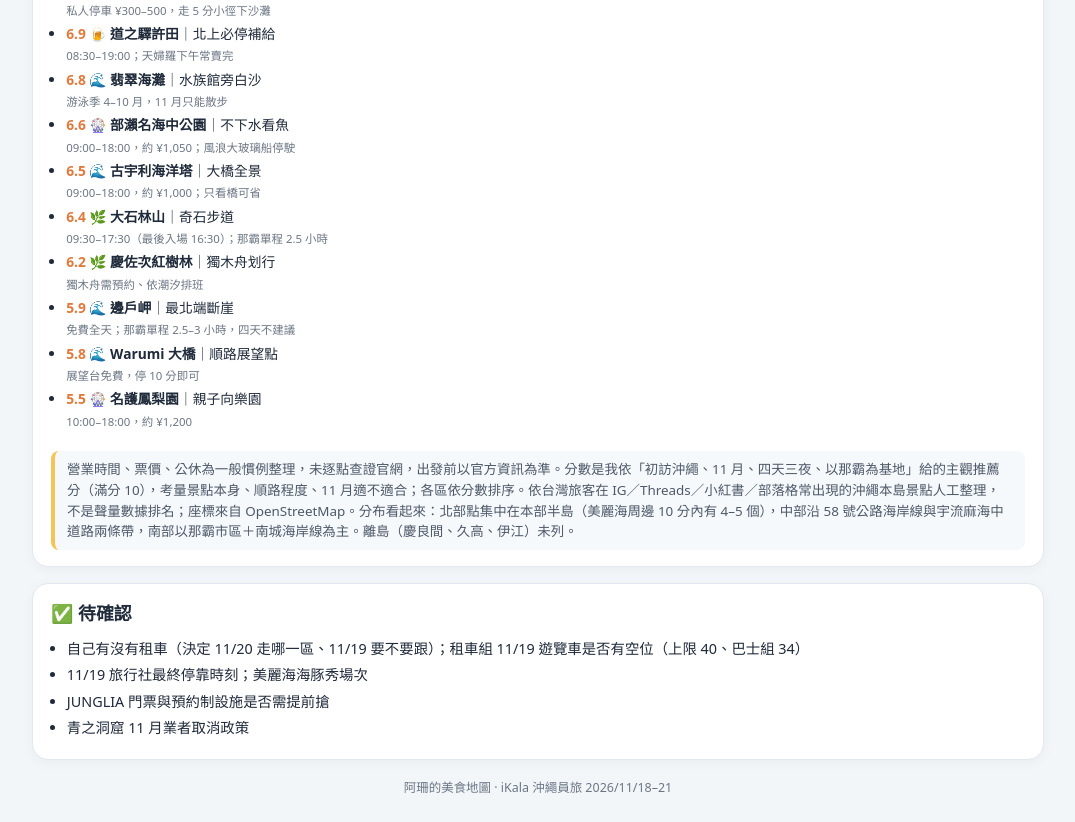
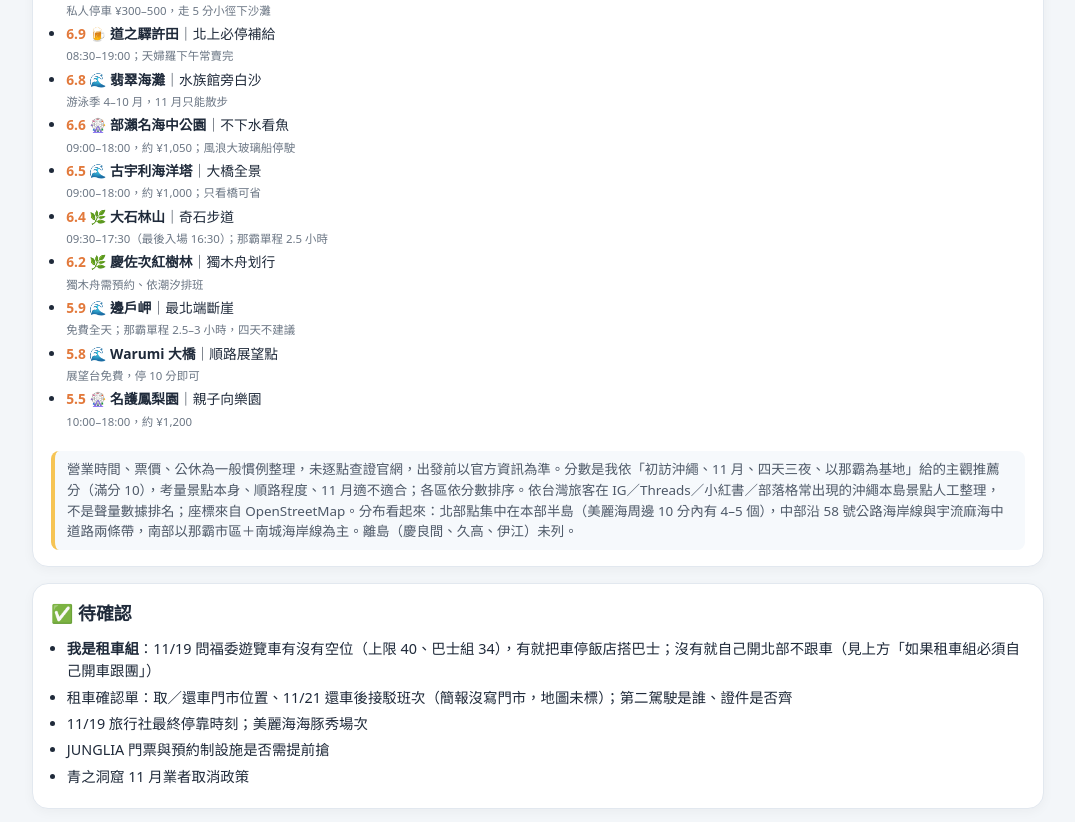
Before and after one commit to g4ru04/yi-shan-food-map, a plain HTML site: page ikala-trip-1118/index.html in a window 1280 px wide. Shown: the part 5159-5981 px from the top of the page, without its empty margins (102-1177 px from the left). Drawn offline with nearby package versions, Linux system fonts and the light colour scheme.

Commit message:
ikala-trip-1118: 標記自己是租車組，待確認改為巴士空位與租車確認單
Co-Authored-By: Claude Fable 5.1 <noreply@anthropic.com>

```diff
--- a/ikala-trip-1118/index.html
+++ b/ikala-trip-1118/index.html
@@ -221,7 +221,7 @@
     <section class="card">
       <h2>🚗 租車注意</h2>
       <ul class="plain">
-        <li>三件證：台灣駕照正本＋日文譯本正本＋護照正本；駕駛滿 20 歲、持照滿 1 年，第二駕駛也要登記。</li>
+        <li><b>三件證（我是租車組，必帶）</b>：台灣駕照正本＋日文譯本正本＋護照正本；駕駛滿 20 歲、持照滿 1 年，第二駕駛也要登記。</li>
         <li>Okinawa Premium Rent-A-Car（+81 98-858-0003），取車核對車況拍照；基本保險不含 NOC，事故先報警 110 再聯絡租車公司。</li>
         <li>靠左行駛、右駕；飯店車位 9 格不可預約，附近付費停車 ¥700–1,200/夜。</li>
         <li>11/21 建議 12:30 加油、13:00–13:30 還車、14:30 前到機場。</li>
@@ -249,7 +249,8 @@
   <section class="card" style="margin-top:16px">
     <h2>✅ 待確認</h2>
     <ul class="plain">
-      <li>自己有沒有租車（決定 11/20 走哪一區、11/19 要不要跟）；租車組 11/19 遊覽車是否有空位（上限 40、巴士組 34）</li>
+      <li><b>我是租車組</b>：11/19 問福委遊覽車有沒有空位（上限 40、巴士組 34），有就把車停飯店搭巴士；沒有就自己開北部不跟車（見上方「如果租車組必須自己開車跟團」）</li>
+      <li>租車確認單：取／還車門市位置、11/21 還車後接駁班次（簡報沒寫門市，地圖未標）；第二駕駛是誰、證件是否齊</li>
       <li>11/19 旅行社最終停靠時刻；美麗海海豚秀場次</li>
       <li>JUNGLIA 門票與預約制設施是否需提前搶</li>
       <li>青之洞窟 11 月業者取消政策</li>
```
Also changed, not shown: 1 other file.
